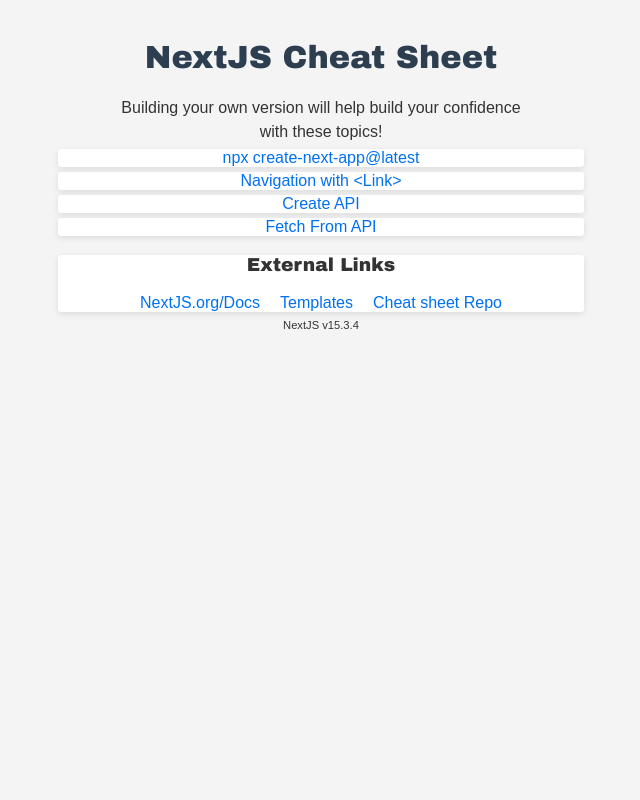
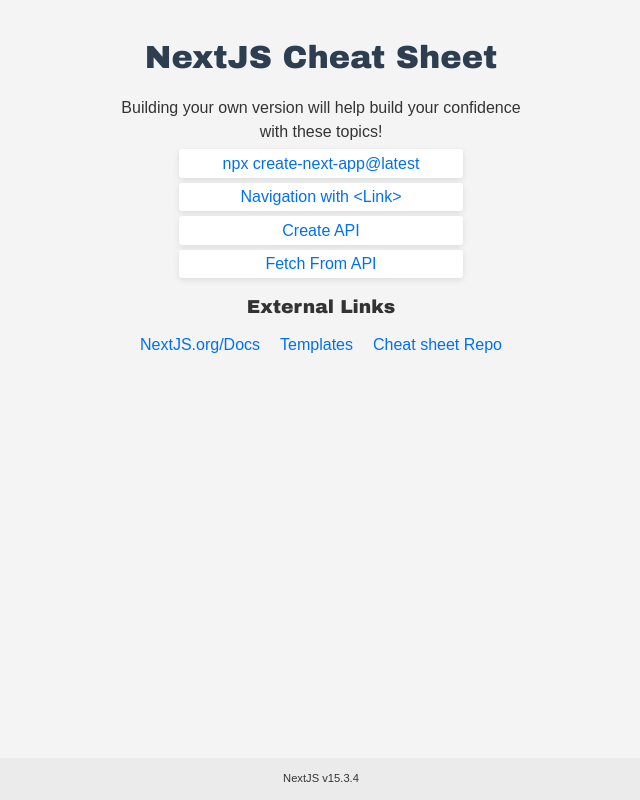
Before and after one commit to JDNafz/nextjs-boilerplate, a Next.js app: page / in a window 1280 px wide. Shown: the whole page, without its empty margins (319-959 px from the left). Built offline with nearby package versions, Linux system fonts and the light colour scheme.

Commit message:
moved topic list into an array to map over

```diff
--- a/src/app/globals.css
+++ b/src/app/globals.css
@@ -55,14 +55,18 @@
 
 li {
   background: #fff;
-  margin: 5px 0;
-  padding: 0 20px;
+  width: 50%;
+  margin: 5px auto;
   border-radius: 3px;
   box-shadow: 0 2px 6px rgba(0, 0, 0, 0.1);
 }
 
+.li-link {
+  padding: 1% 2%;
+  align-items: center;
+}
+
 .home-page > p {
-  width: 80%;
   margin: 0 auto;
 }
 p {
@@ -104,7 +108,24 @@
   border: 1px solid #0070f3;
 }
 
-.large-btn {
+.btn-large {
   padding: 2% 10%;
   font-size: 2rem;
 }
+
+.btn-small {
+  font-size: 0.5rem;
+}
+
+.footer {
+  position: fixed;
+  width: 100vw;
+  bottom: 0;
+  background-color: #ff2323;
+  padding: 1%;
+	background-color: #ecebeb;
+}
+
+.site-description {
+  width: 80%;
+}
--- a/src/app/page.tsx
+++ b/src/app/page.tsx
@@ -3,52 +3,56 @@
 import Link from "next/link";
 
 export default function HomePage() {
+  const linkList = [
+    {
+      url: "/init",
+      name: "npx create-next-app@latest",
+    },
+    {
+      url: "/app-router",
+      name: "Navigation with <Link>",
+    },
+    {
+      url: "/api",
+      name: "Create API",
+    },
+    {
+      url: "/fetching",
+      name: "Fetch From API",
+    },
+  ];
+
   return (
-    <div className="home-page">
-      <h1>NextJS Cheat Sheet </h1>
-      <p>Building your own version will help build your confidence with these topics!</p>
-      <ul className="topics-list">
-        <li>
-          <Link className="link" href="/init">
-            npx create-next-app@latest
-          </Link>
-        </li>
-        {/* <li>
-          <Link className="link" href="/file-structure">File Structure</Link>
-					</li> */}
-        <li>
-          <Link className="link" href="/app-router">
-            Navigation with {`<Link>`}
-          </Link>
-        </li>
-        <li>
-          <Link className="link" href="/api">
-            Create API
-          </Link>
-        </li>
-        <li>
-          <Link className="link" href="/fetching">
-            Fetch From API
-          </Link>
-        </li>
-        <li>
+    <>
+      <div className="home-page">
+        <h1>NextJS Cheat Sheet </h1>
+        <p className="site-description">
+          Building your own version will help build your confidence with these topics!
+        </p>
+        <ul className="topics-list">
+          {linkList.map((link, idx) => {
+            return (
+              <li className="li-link" key={idx}>
+                <Link href={link.url}>{link.name}</Link>
+              </li>
+            );
+          })}
+        </ul>
+
+        <div>
           <h3>External Links</h3>
-          <Link className="link" target="_blank" href="https://nextjs.org/docs">
+          <Link target="_blank" href="https://nextjs.org/docs">
             NextJS.org/Docs
           </Link>
-          <Link className="link" target="_blank" href="https://vercel.com/new/templates">
+          <Link target="_blank" href="https://vercel.com/new/templates">
             Templates
           </Link>
-          <Link
-            className="link"
-            target="_blank"
-            href="https://github.com/emanuelefavero/next-js?tab=readme-ov-file"
-          >
+          <Link target="_blank" href="https://github.com/emanuelefavero/next-js?tab=readme-ov-file">
             Cheat sheet Repo
           </Link>
-        </li>
-      </ul>
-      <p className="small-text">NextJS v15.3.4</p>
-    </div>
+        </div>
+      </div>
+      <p className="small-text footer">NextJS v15.3.4</p>
+    </>
   );
 }
```
Also changed, not shown: src/app/fetching/page.tsx (+4 -4 lines).
